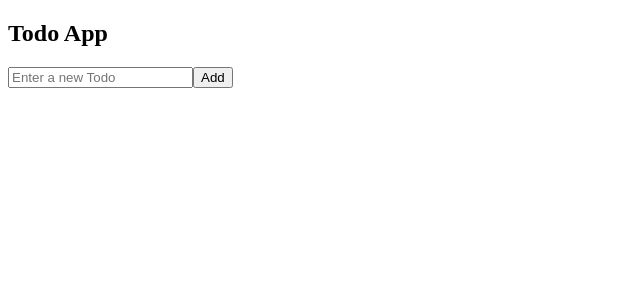
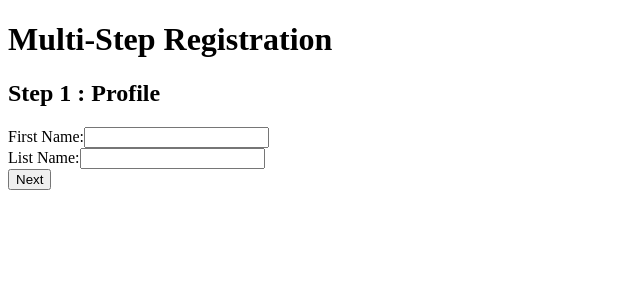
Before and after one commit to cmaalik97/Dugsiiye-ReactJs-Exercise, a React (Vite) app in the folder AnswersExercise/: page / in a window 1280 px wide. Shown: the top 300 px of the page, without its empty margins (0-640 px from the left). Built offline with nearby package versions, Linux system fonts and the light colour scheme.

Commit message:
Exercise 14

```diff
--- a/AnswersExercise/src/App.jsx
+++ b/AnswersExercise/src/App.jsx
@@ -18,6 +18,7 @@
 import Reduce from "./Dugsiye/Learning/Reduce";
 import DoubleCounter from "./Dugsiye/Exercise13/DoubleCounter";
 import TodoAppWithReduce from "./Dugsiye/Learning/todoAppWithReduce";
+import Registration from "./Dugsiye/Exercise14/Registration";
 // import DataFetching from "./Dugsiye/Learning/DataFetching";
 
 // import Timing from "./Dugsiye/Learning/Timing";
@@ -96,7 +97,8 @@
    {/* <Counter/> */}
    {/* <Reduce/> */}
    {/* <DoubleCounter/> */}
-   <TodoAppWithReduce/>
+   {/* <TodoAppWithReduce/> */}
+   <Registration/>
 
   </>
 }
--- /dev/null
+++ b/AnswersExercise/src/Dugsiye/Exercise14/Registration.jsx
@@ -0,0 +1,123 @@
+import { useReducer } from "react";
+
+const intialState={
+    step:1,
+    firstName:"",
+    lastName:"",
+    email:"",
+    phone:""
+};
+const reduce=(state, action)=>{
+    switch(action.type){
+        case "Update_field":
+            return {...state , [action.field] : action.value,};
+        case "Next_step":
+            return {...state, step:state.step+1,};
+        case "Prev_step":
+            return {...state, step:state.step -1,}
+        case "Reset_form":
+            return intialState;
+        default:
+            return state;
+
+    }
+
+}
+function Registration(){
+    const [state , dispatch]=useReducer(reduce , intialState);
+    const handleChange=(e)=>{
+        dispatch({type: "Update_field",
+            field:e.target.name,
+            value:e.target.value,
+        });
+    };
+    const prevState=(e)=>dispatch({type : "Prev_step"})
+    const nextStep=(e)=>dispatch({type:"Next_step"})
+
+    const resetForm=()=>dispatch({type: "Reset_form"})
+
+    const handleSubmit=()=>{
+        alert("form Submitted successfully")
+        resetForm();
+    }
+    return(
+        <div>
+            <h1>Multi-Step Registration</h1>
+            {state.step === 1 && (
+                    <div>
+                        <h2>Step 1 : Profile</h2>
+                        <label>
+                            First Name:
+                            <input
+                            type="text"
+                            name="firstName"
+                            value={state.firstName}
+                            onChange={handleChange}
+                            />
+                        </label>
+                        <br  />
+                        <label>
+                            List Name:
+                            <input
+                            type="text"
+                            name="lastName"
+                            value={state.lastName}
+                          onChange={handleChange}
+                            />
+                        </label>
+
+                        <br />
+
+                        <button onClick={nextStep}>Next</button>
+                    </div>
+
+                )
+            }
+
+            {/* step 2 */}
+            {state.step ===2 &&(
+                <div>
+                    <h2>Step 2: Contact</h2>
+                    <label>
+                        Email:
+                        <input type="email" name="email" value={state.email} onChange={handleChange} />
+                    </label>
+                    <br />
+                    <label>
+                        Phone:
+                        <input type="tel" name="phone" value={state.phone} onChange={handleChange} />
+                    </label>
+                    <br />
+                    <button onClick={prevState}>Back</button>
+                    <button onClick={nextStep}>Next</button>
+                </div>
+            )
+            }
+
+            {/* step 3 */}
+            {state.step === 3 && (
+                <div>
+                    <h2>Step 3: Review</h2>
+                    <p><strong>First Name:</strong> {state.firstName} </p>
+                    <p><strong>Last Name:</strong>{state.lastName}</p>
+                    <p><strong>Email:</strong>{state.email}</p>
+                    <p><strong>Phone:</strong>{state.phone}</p>
+                    <button onClick={prevState}>Back</button>
+                    <button onClick={handleSubmit}>Confirm</button>
+                </div>
+            )
+
+            }
+
+            {state.step >3 &&(
+                <div>
+                    <h2>Form Complated</h2>
+                    <button onClick={resetForm}>Start Over</button>
+                </div>
+            )}
+
+        </div>
+    )
+}
+
+export default Registration;
```
Also changed, not shown: AnswersExercise/src/Dugsiye/Exercise14/README.md (added), AnswersExercise/src/Dugsiye/Exercise14/Screenshot 2026-05-05 003741.png (added).
